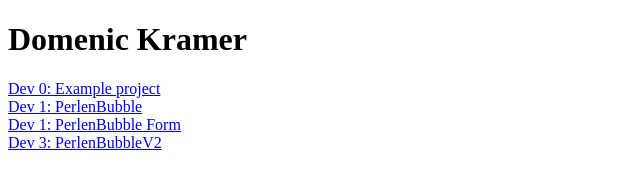
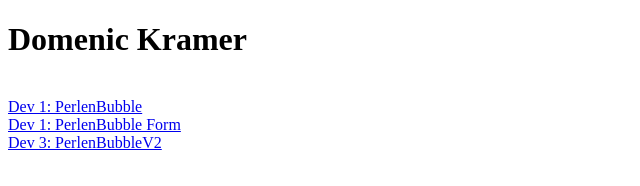
Before and after one commit to Animi24/website, a plain HTML site: page index.html in a window 1280 px wide. Shown: the whole page, without its empty margins (0-640 px from the left). Drawn offline with Linux system fonts and the light colour scheme.

Commit message:
Update index.html

```diff
--- a/index.html
+++ b/index.html
@@ -12,7 +12,6 @@
 		</h1>
 
 		<div>
-			<a href="resources/Dev0/game.html" target="_blank">Dev 0: Example project </a>
 			<br>
 			<a href="PerlenBubble/game.html" target="_blank">Dev 1: PerlenBubble </a>
 			<br>
```
